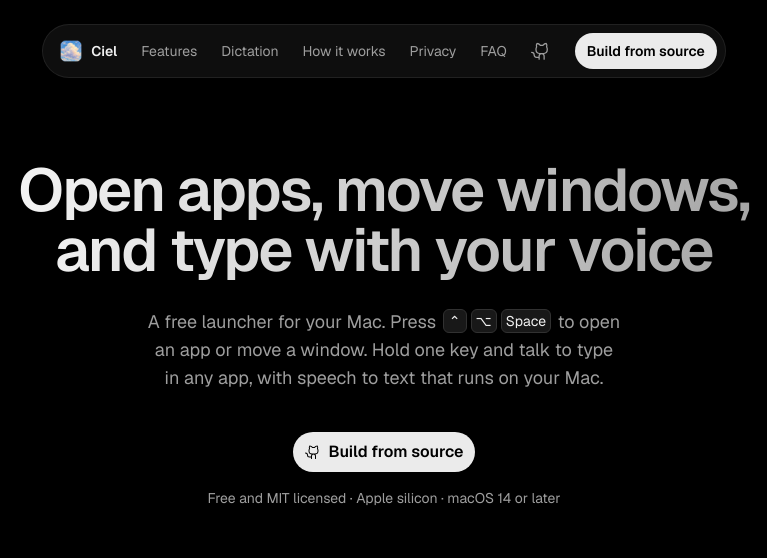
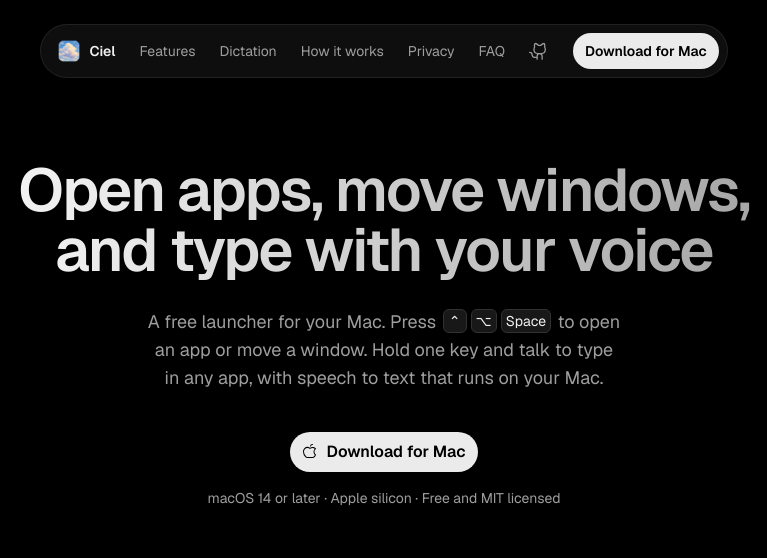
Before and after one commit to mauriciopolvora/ciel, a website: page site/public/index.html in a window 1280 px wide. Shown: the top 558 px of the page, 256-1023 px from the left. Drawn offline with Linux system fonts and the light colour scheme.

Commit message:
feat(site): link every primary button to the Ciel.zip download

```diff
--- a/site/public/index.html
+++ b/site/public/index.html
@@ -31,7 +31,8 @@
     "operatingSystem": "macOS 14 or later",
     "processorRequirements": "Apple silicon",
     "applicationCategory": "UtilitiesApplication",
-    "softwareVersion": "0.4.2",
+    "softwareVersion": "0.5.0",
+    "downloadUrl": "https://github.com/mauriciopolvora/ciel/releases/latest/download/Ciel.zip",
     "license": "https://opensource.org/license/mit",
     "offers": { "@type": "Offer", "price": "0", "priceCurrency": "USD" },
     "author": { "@type": "Person", "name": "Mauricio Polvora" },
@@ -61,7 +62,7 @@
       <a class="nav-icon" href="https://github.com/mauriciopolvora/ciel" aria-label="Source on GitHub">
         <svg aria-hidden="true"><use href="assets/icons.svg#github-logo"/></svg>
       </a>
-      <a class="btn btn-sm" href="https://github.com/mauriciopolvora/ciel#build-and-install">Build from source</a>
+      <a class="btn btn-sm" href="https://github.com/mauriciopolvora/ciel/releases/latest/download/Ciel.zip">Download for Mac</a>
       <button class="burger" type="button" aria-expanded="false" aria-controls="menu" aria-label="Open menu">
         <span></span><span></span>
       </button>
@@ -76,7 +77,7 @@
       <li><a href="#privacy">Privacy</a></li>
       <li><a href="#faq">FAQ</a></li>
       <li><a href="https://github.com/mauriciopolvora/ciel">Source on GitHub</a></li>
-      <li><a href="https://github.com/mauriciopolvora/ciel#build-and-install">Build from source</a></li>
+      <li><a href="https://github.com/mauriciopolvora/ciel/releases/latest/download/Ciel.zip">Download for Mac</a></li>
     </ul>
   </div>
 
@@ -85,11 +86,11 @@
       <h1 id="hero-title" class="hero-title reveal">Open apps, move windows, and type with your voice</h1>
       <p class="hero-sub reveal">A free launcher for your Mac. <span class="nowrap">Press <kbd>⌃</kbd><kbd>⌥</kbd><kbd>Space</kbd></span> to open an app or move a window. Hold one key and talk to type in any app, with speech to text that runs on your Mac.</p>
       <div class="hero-cta reveal">
-        <a class="btn" href="https://github.com/mauriciopolvora/ciel#build-and-install">
-          <svg aria-hidden="true"><use href="assets/icons.svg#github-logo"/></svg>
-          Build from source
+        <a class="btn" href="https://github.com/mauriciopolvora/ciel/releases/latest/download/Ciel.zip">
+          <svg aria-hidden="true"><use href="assets/icons.svg#apple-logo"/></svg>
+          Download for Mac
         </a>
-        <p class="proof">Free and MIT licensed · Apple silicon · macOS 14 or later</p>
+        <p class="proof">macOS 14 or later · Apple silicon · Free and MIT licensed</p>
       </div>
 
       <div class="stage reveal" id="demo">
@@ -273,7 +274,7 @@
       <div class="faq-list">
         <details class="reveal">
           <summary>How do I get Ciel?<svg aria-hidden="true"><use href="assets/icons.svg#plus"/></svg></summary>
-          <p>Build it from source for now. Clone the repository and run <code>bash scripts/build.sh</code> and <code>bash scripts/install.sh</code> with a Swift 6 toolchain. Apple's Command Line Tools are enough, and the <a href="https://github.com/mauriciopolvora/ciel#build-and-install">README</a> has the steps. A signed download comes once Ciel has an Apple Developer ID.</p>
+          <p>Choose Download for Mac, open Ciel.zip, and drag Ciel into your Applications folder. The app is signed and notarized by Apple, so it opens like any other app. To build it from source instead, the <a href="https://github.com/mauriciopolvora/ciel#build-and-install">README</a> has the steps.</p>
         </details>
         <details class="reveal">
           <summary>Is Ciel free?<svg aria-hidden="true"><use href="assets/icons.svg#plus"/></svg></summary>
@@ -306,11 +307,11 @@
       <img class="final-icon reveal" src="assets/icon-256.png" width="128" height="128" alt="Ciel app icon, a painted ivory cloud on a blue sky">
       <h2 id="final-title" class="section-title reveal">Try it on the next app you open</h2>
       <div class="hero-cta reveal">
-        <a class="btn" href="https://github.com/mauriciopolvora/ciel#build-and-install">
-          <svg aria-hidden="true"><use href="assets/icons.svg#github-logo"/></svg>
-          Build from source
+        <a class="btn" href="https://github.com/mauriciopolvora/ciel/releases/latest/download/Ciel.zip">
+          <svg aria-hidden="true"><use href="assets/icons.svg#apple-logo"/></svg>
+          Download for Mac
         </a>
-        <p class="proof">A signed download is coming. Until then, two scripts build and install it.</p>
+        <p class="proof">macOS 14 or later · Apple silicon · Signed and notarized</p>
       </div>
     </section>
   </main>
```
